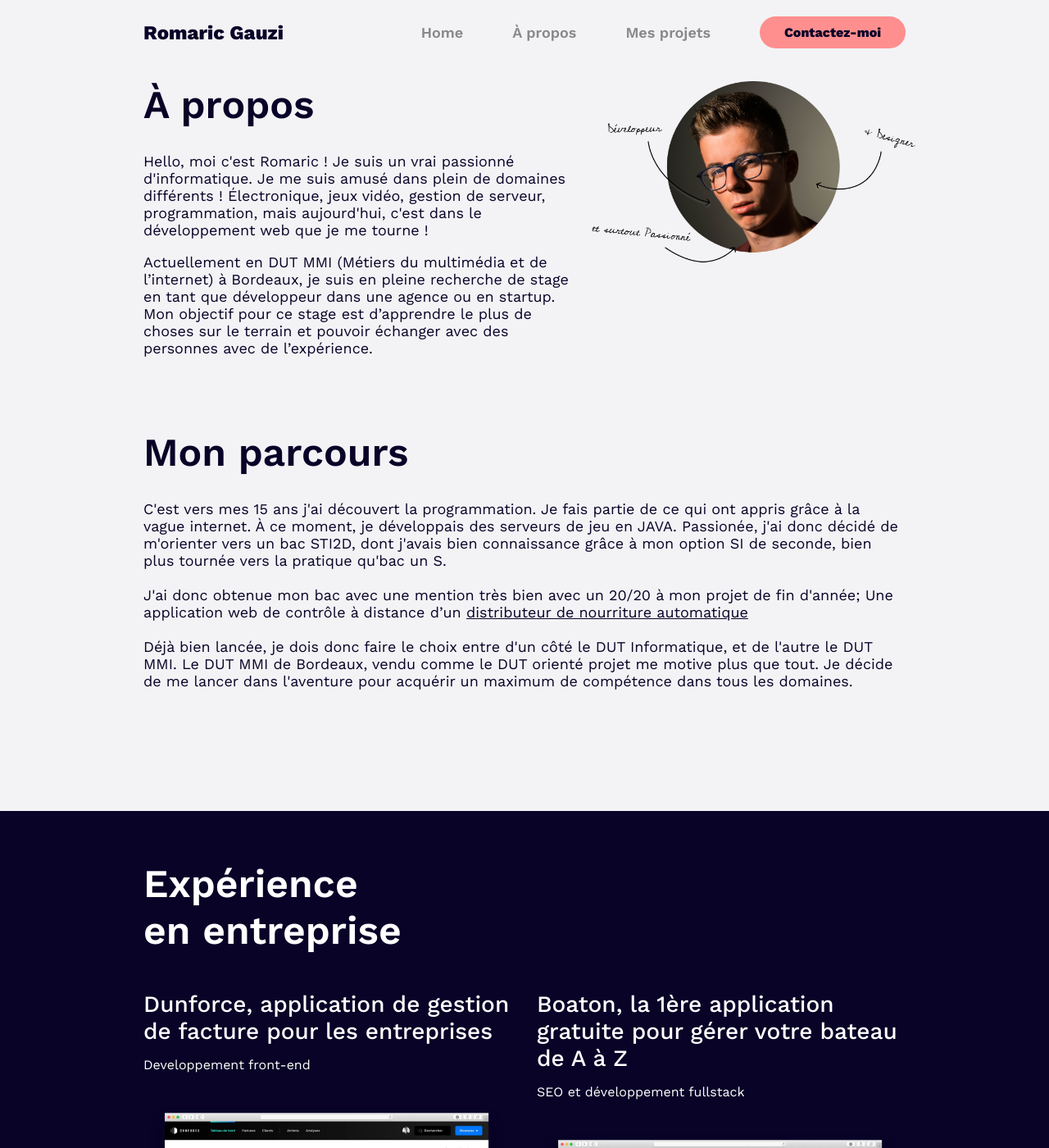
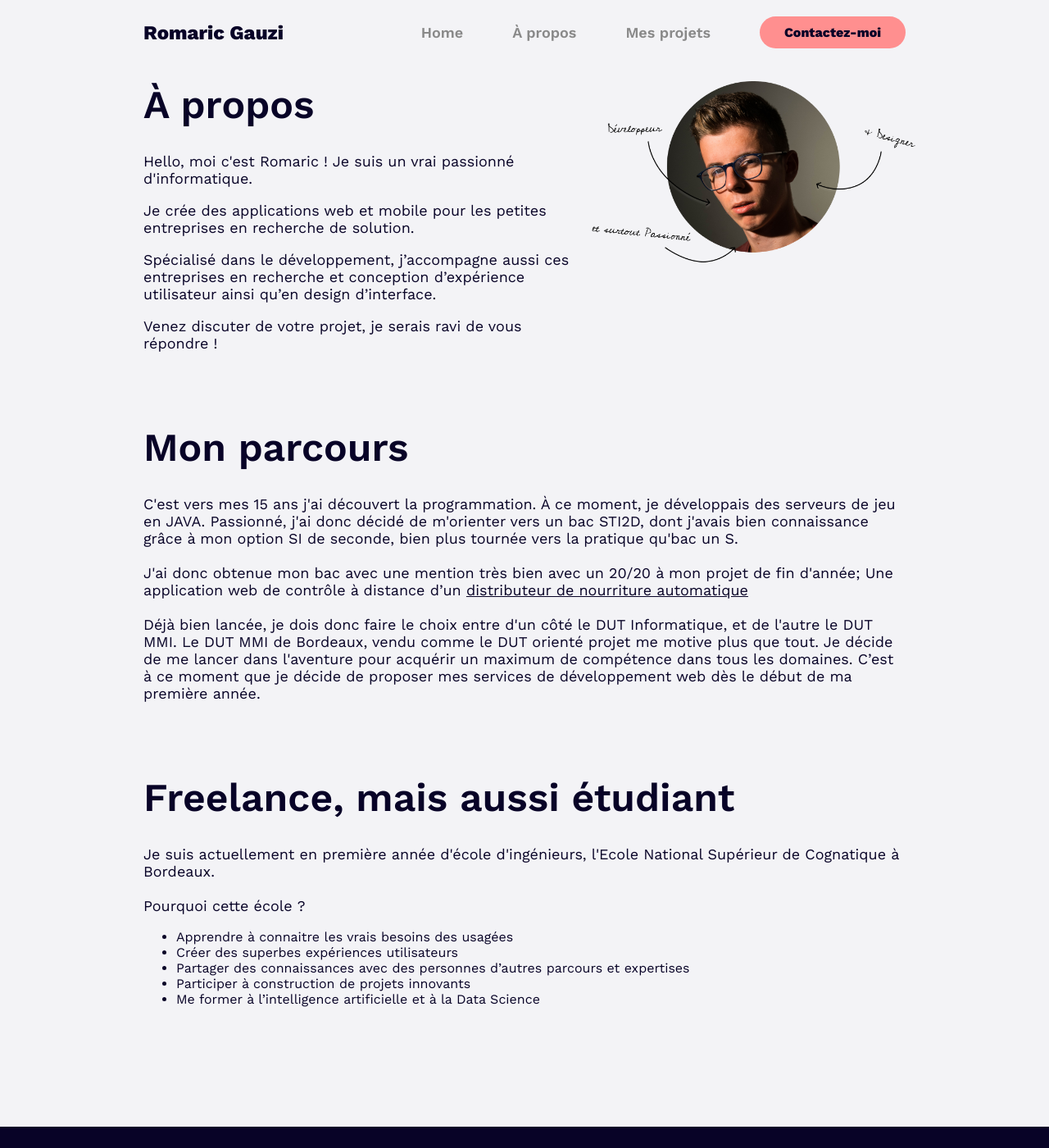
Before and after one commit to romaric-g/Portfolio2021, a Jekyll site: the page built from about.html, in a window 1280 px wide and 1400 px high. Shown: the whole window at 82% size. Built offline with Jekyll 4.4.1, drawn with Linux system fonts in a browser that asks for light colours.

Commit message:
Changement 2022

```diff
--- a/about.html
+++ b/about.html
@@ -12,21 +12,36 @@ layout: default
                 </div>
                 <div class="col-lg-7 order-lg-1">
                     <h1 class="Title Title--n1">À propos</h1>
-                    <p>Hello, moi c'est Romaric ! Je suis un vrai passionné d'informatique. Je me suis amusé dans plein de domaines différents ! Électronique, jeux vidéo, gestion de serveur, programmation, mais aujourd'hui, c'est dans le développement web que je me tourne !</p>
-                    <p>Actuellement en DUT MMI (Métiers du multimédia et de l’internet) à Bordeaux, je suis en pleine recherche de stage en tant que développeur dans une agence ou en startup.
-                        Mon objectif pour ce stage est d’apprendre le plus de choses sur le terrain et pouvoir échanger avec des personnes avec de l’expérience.
-                    </p>
+                    <p>Hello, moi c'est Romaric ! Je suis un vrai passionné d'informatique.</p>
+                    <p>Je crée des applications web et mobile pour les petites entreprises en recherche de solution.</p>
+                    <p>Spécialisé dans le développement, j’accompagne aussi ces entreprises en recherche et conception d’expérience utilisateur ainsi qu’en design d’interface.</p>
+                    <p>Venez discuter de votre projet, je serais ravi de vous répondre !</p>
                 </div>
             </section>
             <section>
                 <h2 class="Title Title--n1">Mon parcours</h2>
                 <p>
-                    C'est vers mes 15 ans j'ai découvert la programmation. Je fais partie de ce qui ont appris grâce à la vague internet. À ce moment, je développais des serveurs de jeu en JAVA. Passionée, j'ai donc décidé de m'orienter vers un bac STI2D, dont j'avais bien connaissance grâce à mon option SI de seconde, bien plus tournée vers la pratique qu'bac un S.
+                    C'est vers mes 15 ans j'ai découvert la programmation. À ce moment, je développais des serveurs de jeu en JAVA. Passionné, j'ai donc décidé de m'orienter vers un bac STI2D, dont j'avais bien connaissance grâce à mon option SI de seconde, bien plus tournée vers la pratique qu'bac un S.
                     <br><br>
                     J'ai donc obtenue mon bac avec une mention très bien avec un 20/20 à mon projet de fin d'année; Une application web de contrôle à distance d’un <a href="/projects/ecroc">distributeur de nourriture automatique</a>
                     <br><br>
-                    Déjà bien lancée, je dois donc faire le choix entre d'un côté le DUT Informatique, et de l'autre le DUT MMI. Le DUT MMI de Bordeaux, vendu comme le DUT orienté projet me motive plus que tout. Je décide de me lancer dans l'aventure pour acquérir un maximum de compétence dans tous les domaines.
+                    Déjà bien lancée, je dois donc faire le choix entre d'un côté le DUT Informatique, et de l'autre le DUT MMI. Le DUT MMI de Bordeaux, vendu comme le DUT orienté projet me motive plus que tout. Je décide de me lancer dans l'aventure pour acquérir un maximum de compétence dans tous les domaines. C’est à ce moment que je décide de proposer mes services de développement web dès le début de ma première année.
                 </p>
+            </section>
+            <section>
+                <h2 class="Title Title--n1">Freelance, mais aussi étudiant</h2>
+                <p>
+                    Je suis actuellement en première année d'école d'ingénieurs, l'Ecole National Supérieur de Cognatique à Bordeaux.
+                    <br><br>
+                    Pourquoi cette école ?
+                </p>
+                <ul>
+                    <li>Apprendre à connaitre les vrais besoins des usagées</li>
+                    <li>Créer des superbes expériences utilisateurs</li>
+                    <li>Partager des connaissances avec des personnes d’autres parcours et expertises</li>
+                    <li>Participer à construction de projets innovants</li>
+                    <li>Me former à l’intelligence artificielle et à la Data Science</li>
+                </ul>
             </section>
         </div>
     </div>
```
